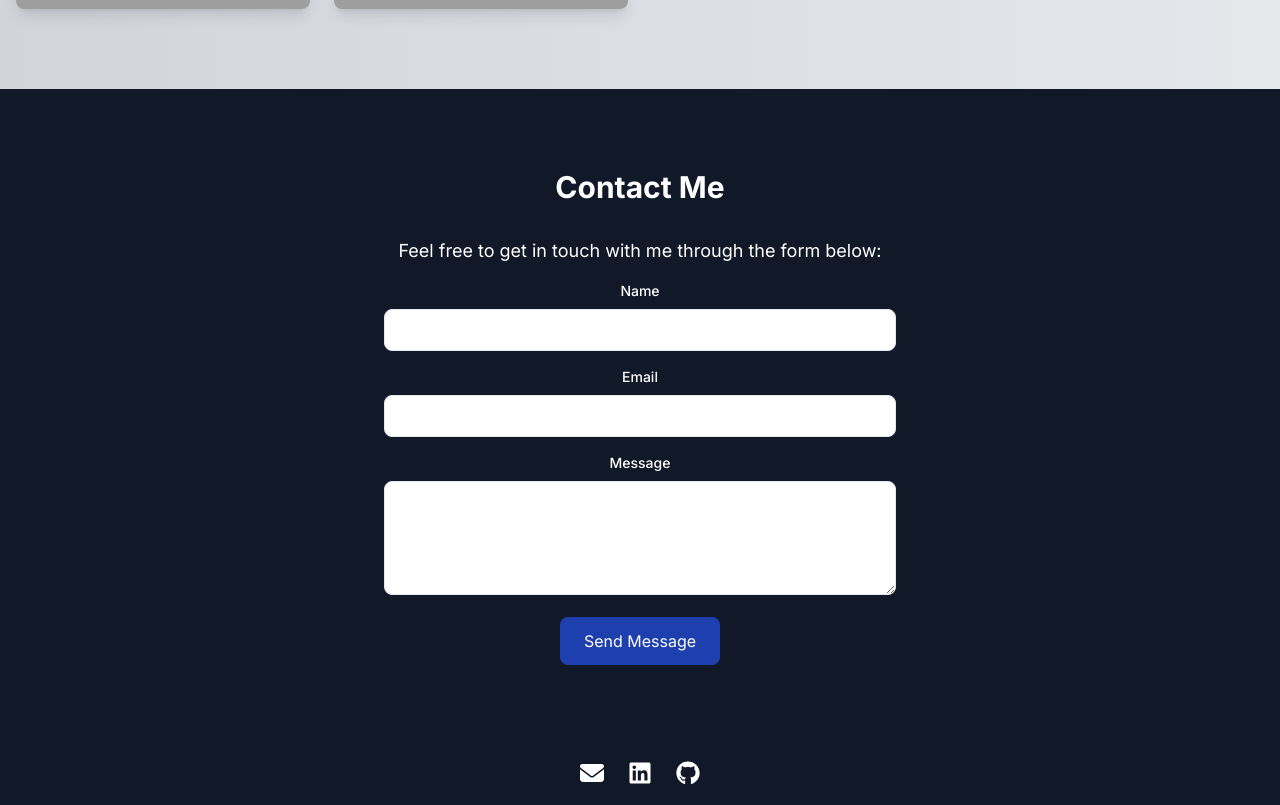
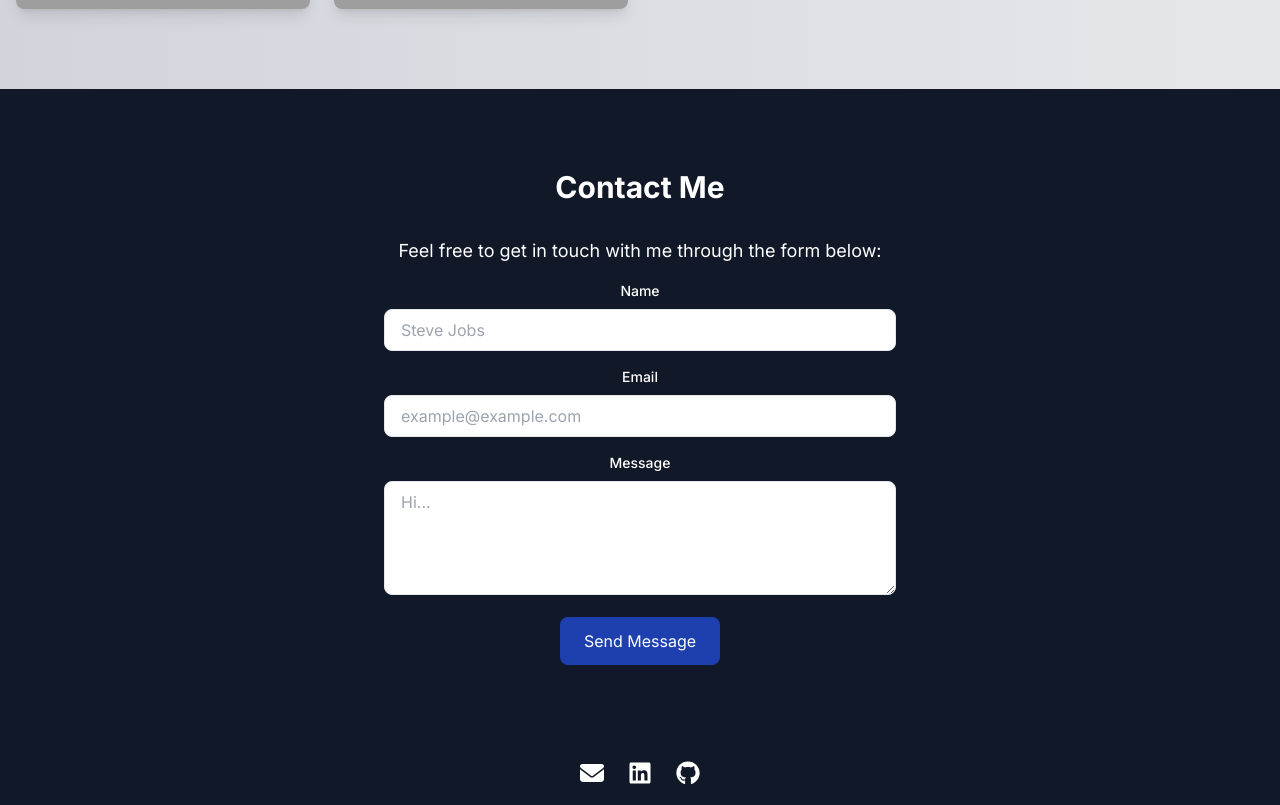
Before and after one commit to ttoy12/ttoy12.github.io, a Next.js app: page / in a window 1280 px wide. Shown: the part 3925-4730 px from the top of the page. Built offline with nearby package versions, Linux system fonts and the light colour scheme; grey boxes are pictures that could not be loaded.

Commit message:
update contact section

```diff
--- a/src/app/components/sections/Contact.tsx
+++ b/src/app/components/sections/Contact.tsx
@@ -15,13 +15,15 @@ const Contact = () => {
         .then(
           () => {
             console.log('MESSAGE SUCCESS!');
+            alert('Message sent successfully.');
           },
           (error) => {
             console.log('FAILED...', error.text);
+            alert('There was an error sending the message. Please try again.');
           },
         );
-      }
-      e.currentTarget.reset();
+    }
+    e.currentTarget.reset();
   };
 
   return (
@@ -36,15 +38,15 @@ const Contact = () => {
         >
           <div className="mb-4">
             <label htmlFor="name" className="block text-sm font-medium mb-2">Name</label>
-            <input type="text" id="name" className="w-full px-4 py-2 border rounded-lg text-black" name="user_name" required />
+            <input type="text" id="name" className="w-full px-4 py-2 border rounded-lg text-black" name="user_name" placeholder="Steve Jobs" required />
           </div>
           <div className="mb-4">
             <label htmlFor="email" className="block text-sm font-medium mb-2">Email</label>
-            <input type="email" id="email" className="w-full px-4 py-2 border rounded-lg text-black" name="user_email" required />
+            <input type="email" id="email" className="w-full px-4 py-2 border rounded-lg text-black" name="user_email" placeholder="example@example.com" required />
           </div>
           <div className="mb-4">
             <label htmlFor="message" className="block text-sm font-medium mb-2">Message</label>
-            <textarea id="message" rows={4} className="w-full px-4 py-2 border rounded-lg text-black" name="message" required></textarea>
+            <textarea id="message" rows={4} className="w-full px-4 py-2 border rounded-lg text-black" name="message" placeholder="Hi..." required></textarea>
           </div>
           <button type="submit" className="bg-blue-800 text-white px-6 py-3 rounded-lg">Send Message</button>
         </form>
```
